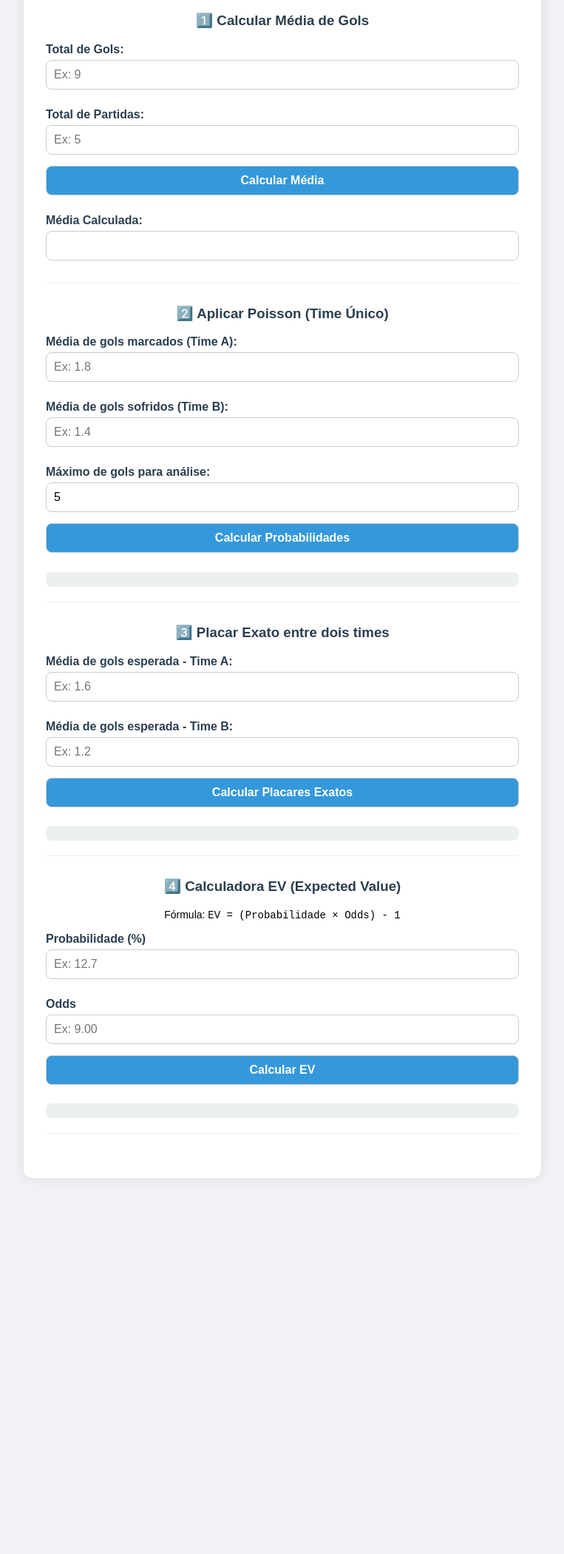
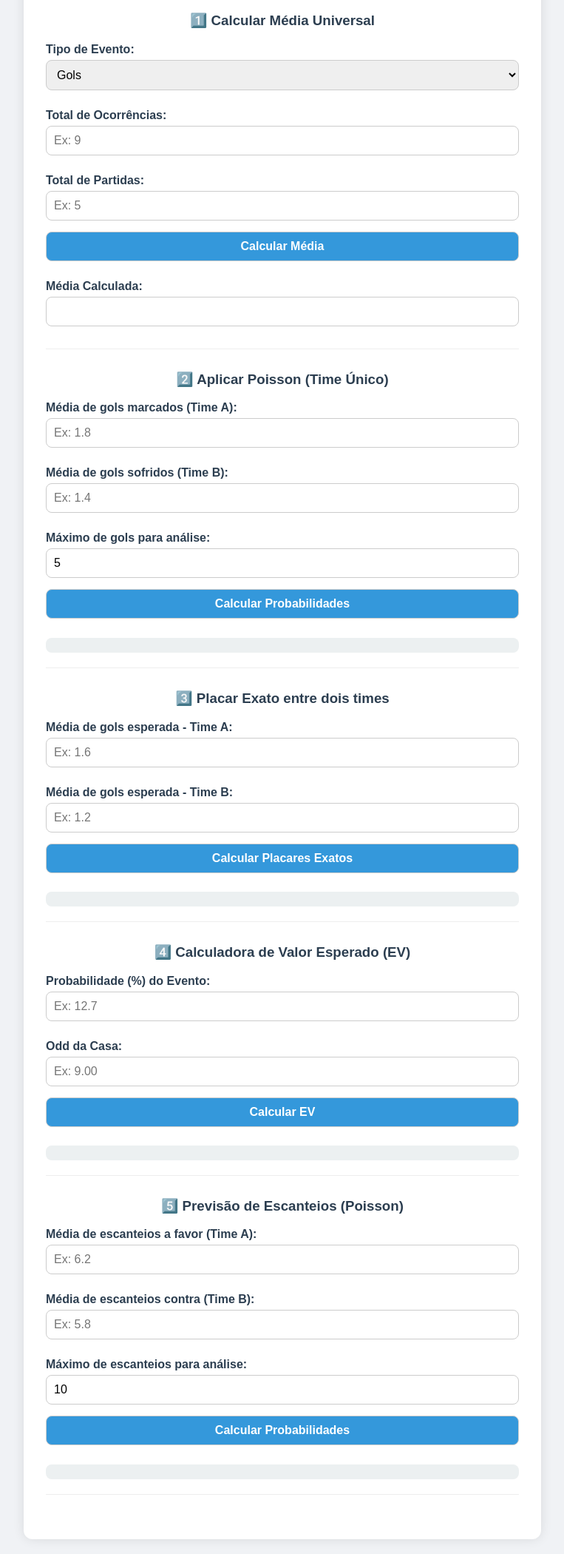
Before and after one commit to Fdsantos207/metodo-poisson, a plain HTML site: page index.html in a window 1280 px wide. Shown: the part 101-2201 px from the top of the page at 74% size, without its empty margins (258-1021 px from the left). Before the commit the page ends 1713 px from the top, so only its background shows below. Drawn offline with Linux system fonts and the light colour scheme.

Commit message:
Add files via upload

```diff
--- a/index.html
+++ b/index.html
@@ -47,7 +47,7 @@
       color: var(--texto);
     }
 
-    input, button {
+    input, select, button {
       width: 100%;
       padding: 10px;
       margin-top: 5px;
@@ -119,7 +119,7 @@
       h2, h3 {
         font-size: 20px;
       }
-      input, button {
+      input, button, select {
         font-size: 15px;
         padding: 8px;
       }
@@ -137,10 +137,17 @@
   <div class="container">
     <h2>Calculadora Poisson + EV</h2>
 
-    <!-- Média de Gols -->
+    <!-- Média Universal -->
     <div class="section">
-      <h3>1️⃣ Calcular Média de Gols</h3>
-      <label>Total de Gols:</label>
+      <h3>1️⃣ Calcular Média Universal</h3>
+      <label>Tipo de Evento:</label>
+      <select id="tipo_evento">
+        <option value="Gols">Gols</option>
+        <option value="Escanteios">Escanteios</option>
+        <option value="Cartões">Cartões</option>
+        <option value="Outros">Outros</option>
+      </select>
+      <label>Total de Ocorrências:</label>
       <input type="number" id="gols" placeholder="Ex: 9" />
       <label>Total de Partidas:</label>
       <input type="number" id="partidas" placeholder="Ex: 5" />
@@ -153,11 +160,11 @@
     <div class="section">
       <h3>2️⃣ Aplicar Poisson (Time Único)</h3>
       <label>Média de gols marcados (Time A):</label>
-      <input type="number" id="gols_marcados" placeholder="Ex: 1.8" />
+      <input type="number" id="gols_marcados" placeholder="Ex: 1.8">
       <label>Média de gols sofridos (Time B):</label>
-      <input type="number" id="gols_sofridos" placeholder="Ex: 1.4" />
+      <input type="number" id="gols_sofridos" placeholder="Ex: 1.4">
       <label>Máximo de gols para análise:</label>
-      <input type="number" id="limite" value="5" min="1" max="10" />
+      <input type="number" id="limite" value="5" min="1" max="10">
       <button onclick="calcularPoisson()">Calcular Probabilidades</button>
       <ul id="resultado"></ul>
       <div class="resultados-extra" id="resumo_extra"></div>
@@ -167,24 +174,38 @@
     <div class="section">
       <h3>3️⃣ Placar Exato entre dois times</h3>
       <label>Média de gols esperada - Time A:</label>
-      <input type="number" id="media_a" placeholder="Ex: 1.6" />
+      <input type="number" id="media_a" placeholder="Ex: 1.6">
       <label>Média de gols esperada - Time B:</label>
-      <input type="number" id="media_b" placeholder="Ex: 1.2" />
+      <input type="number" id="media_b" placeholder="Ex: 1.2">
       <button onclick="placarExato()">Calcular Placares Exatos</button>
       <div class="resultados-extra" id="placares_tabela"></div>
     </div>
 
-    <!-- EV (Expected Value) -->
+    <!-- Calculadora de EV -->
     <div class="section">
-      <h3>4️⃣ Calculadora EV (Expected Value)</h3>
-      <p style="text-align:center; font-size:14px;">Fórmula: <code>EV = (Probabilidade × Odds) - 1</code></p>
-      <label>Probabilidade (%)</label>
-      <input type="number" id="probabilidade" placeholder="Ex: 12.7" min="0" max="100" step="0.01" />
-      <label>Odds</label>
-      <input type="number" id="odds" placeholder="Ex: 9.00" min="0" step="0.01" />
+      <h3>4️⃣ Calculadora de Valor Esperado (EV)</h3>
+      <label>Probabilidade (%) do Evento:</label>
+      <input type="number" id="prob_ev" placeholder="Ex: 12.7">
+      <label>Odd da Casa:</label>
+      <input type="number" id="odd_ev" placeholder="Ex: 9.00">
       <button onclick="calcularEV()">Calcular EV</button>
       <div class="resultados-extra" id="resultado_ev"></div>
     </div>
+
+    <!-- Escanteios (Poisson) -->
+    <div class="section">
+      <h3>5️⃣ Previsão de Escanteios (Poisson)</h3>
+      <label>Média de escanteios a favor (Time A):</label>
+      <input type="number" id="escanteios_favor" placeholder="Ex: 6.2">
+      <label>Média de escanteios contra (Time B):</label>
+      <input type="number" id="escanteios_contra" placeholder="Ex: 5.8">
+      <label>Máximo de escanteios para análise:</label>
+      <input type="number" id="escanteios_limite" value="10" min="1" max="20">
+      <button onclick="calcularEscanteios()">Calcular Probabilidades</button>
+      <ul id="resultado_escanteios"></ul>
+      <div class="resultados-extra" id="resumo_escanteios"></div>
+    </div>
+
   </div>
 
   <script>
@@ -193,6 +214,7 @@
     }
 
     function calcularMedia() {
+      const tipo = document.getElementById("tipo_evento").value;
       const gols = parseFloat(document.getElementById("gols").value);
       const partidas = parseFloat(document.getElementById("partidas").value);
       if (isNaN(gols) || isNaN(partidas) || partidas === 0) {
@@ -200,7 +222,7 @@
         return;
       }
       const media = (gols / partidas).toFixed(2);
-      document.getElementById("media_resultado").value = media;
+      document.getElementById("media_resultado").value = `${media} média de ${tipo.toLowerCase()}`;
     }
 
     function calcularPoisson() {
@@ -228,7 +250,7 @@
       const extraHTML = `
         <p><strong>🔼 Over 2.5 gols:</strong> ${(over25 * 100).toFixed(2)}%</p>
         <p><strong>🔽 Under 2.5 gols:</strong> ${(under25 * 100).toFixed(2)}%</p>
-        <p><strong>🎯 Chance do time marcar ao menos 1 gol:</strong> ${(somaBTTS * 100).toFixed(2)}%</p>
+        <p><strong>🤝 Chances do time marcar ao menos 1 gol (BTTS):</strong> ${(somaBTTS * 100).toFixed(2)}%</p>
       `;
       document.getElementById("resumo_extra").innerHTML = extraHTML;
     }
@@ -263,23 +285,39 @@
     }
 
     function calcularEV() {
-      const probPercent = parseFloat(document.getElementById("probabilidade").value);
-      const odds = parseFloat(document.getElementById("odds").value);
-
-      if (isNaN(probPercent) || probPercent < 0 || probPercent > 100) {
-        alert("Digite uma probabilidade válida entre 0 e 100%");
+      const prob = parseFloat(document.getElementById("prob_ev").value);
+      const odd = parseFloat(document.getElementById("odd_ev").value);
+      if (isNaN(prob) || isNaN(odd)) {
+        alert("Preencha os valores corretamente.");
         return;
       }
-      if (isNaN(odds) || odds <= 0) {
-        alert("Digite uma odd válida maior que zero");
+      const ev = ((prob / 100) * odd - 1).toFixed(3);
+      const texto = ev > 0 ? `✅ EV Positivo: ${ev}` : `❌ EV Negativo: ${ev}`;
+      document.getElementById("resultado_ev").innerText = texto;
+    }
+
+    function calcularEscanteios() {
+      const favor = parseFloat(document.getElementById("escanteios_favor").value);
+      const contra = parseFloat(document.getElementById("escanteios_contra").value);
+      const limite = parseInt(document.getElementById("escanteios_limite").value);
+
+      if (isNaN(favor) || isNaN(contra)) {
+        alert("Preencha as médias corretamente.");
         return;
       }
 
-      const probDecimal = probPercent / 100;
-      const ev = (probDecimal * odds) - 1;
-      const evFormatado = ev.toFixed(3);
-      const sinal = ev > 0 ? "+" : "";
-      document.getElementById("resultado_ev").textContent = `EV = ${sinal}${evFormatado}`;
+      const lambda = (favor + contra) / 2;
+      const e = Math.E;
+      let html = "", over85 = 0;
+
+      for (let x = 0; x <= limite; x++) {
+        const p = (Math.pow(lambda, x) * Math.exp(-lambda)) / fatorial(x);
+        html += `<li>${x} escanteios: ${(p * 100).toFixed(2)}%</li>`;
+        if (x >= 9) over85 += p;
+      }
+
+      document.getElementById("resultado_escanteios").innerHTML = html;
+      document.getElementById("resumo_escanteios").innerHTML = `<p><strong>🔼 Over 8.5 escanteios:</strong> ${(over85 * 100).toFixed(2)}%</p>`;
     }
   </script>
 </body>
```
